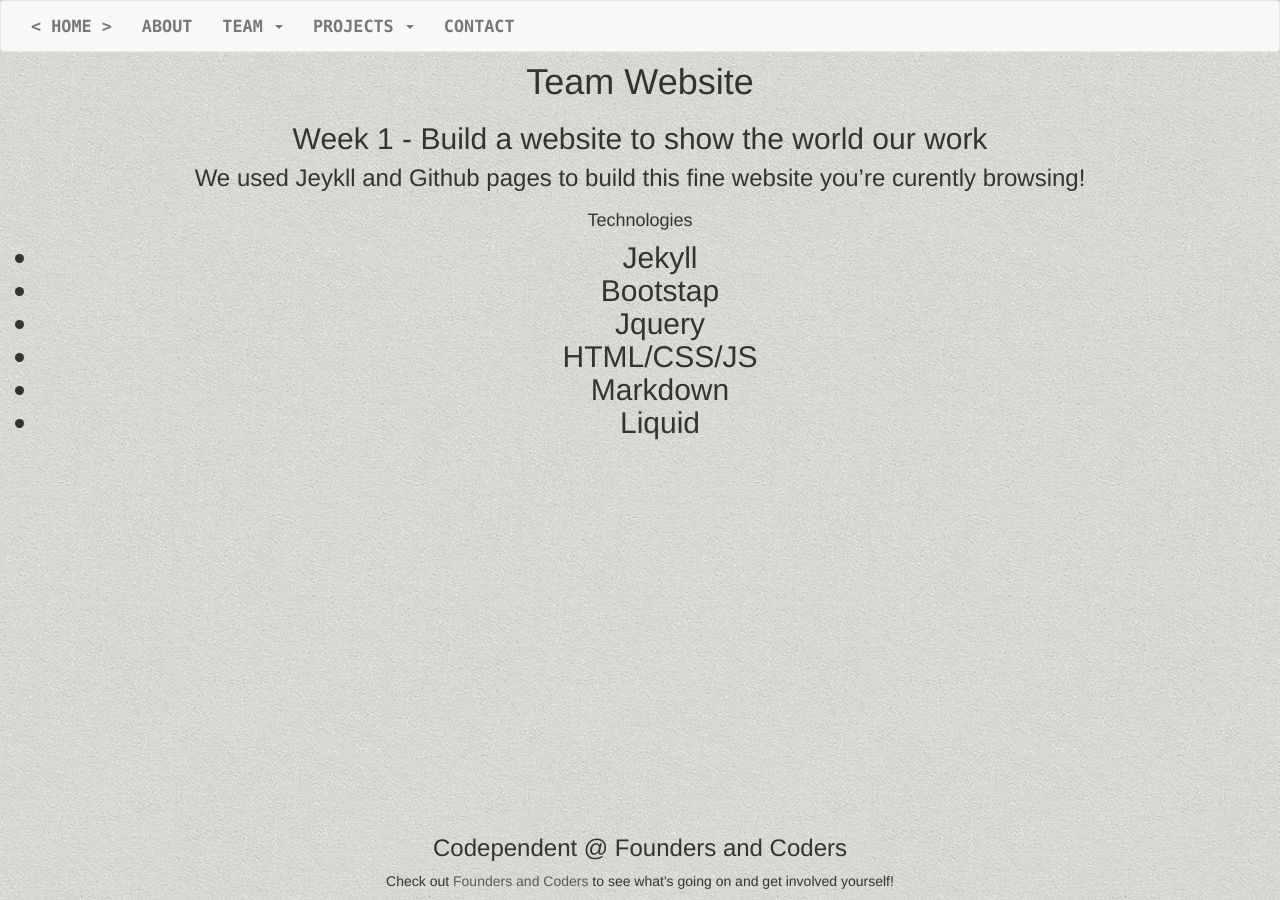
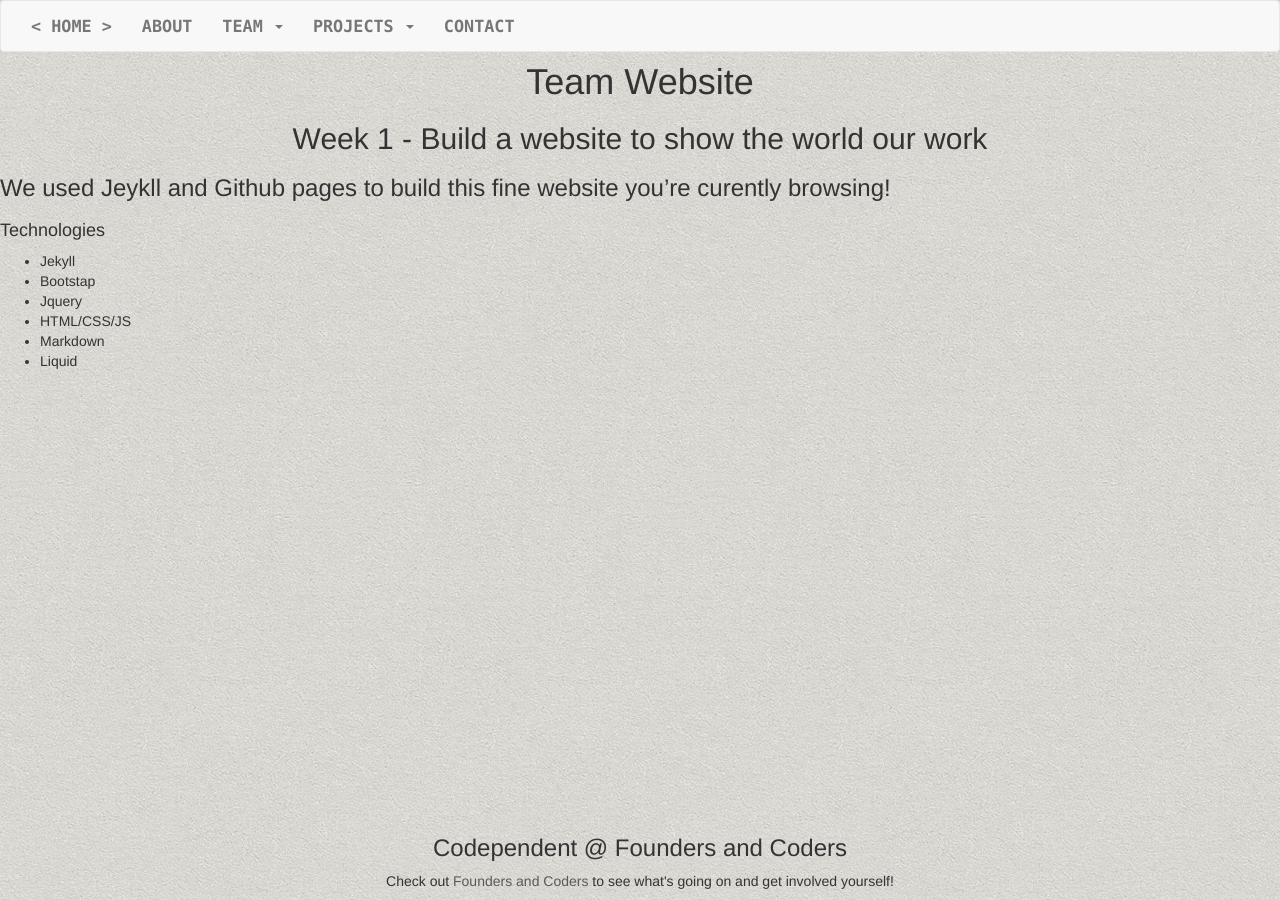
Before and after one commit to codependentfc/codependentfc.github.io, a Jekyll site: the page built from projects/week1.md, in a window 1280 px wide. Built offline with Jekyll 4.4.1, drawn with Linux system fonts in a browser that asks for light colours; nearby versions of some CDN libraries.

Commit message:
fix html tags

```diff
--- a/_layouts/default.html
+++ b/_layouts/default.html
@@ -8,7 +8,7 @@
 
       {% include header.html %}
 
-     <div id='sticky-body' class='centerMe'>
+     <div id='sticky-body'>
         <div class="page-content">
           <div class="wrapper">
             {{ content }}
--- a/_layouts/project.html
+++ b/_layouts/project.html
@@ -2,9 +2,9 @@
 layout: default
 ---
 
-<h1 class='centerMe'>{{page.title}}
+<h1 class='centerMe'>{{page.title}}</h1>
 
-<h2 class='centerMe'>{{page.tagline}}
+<h2 class='centerMe'>{{page.tagline}}</h2>
 
 <div>
 	{{content}}
```
